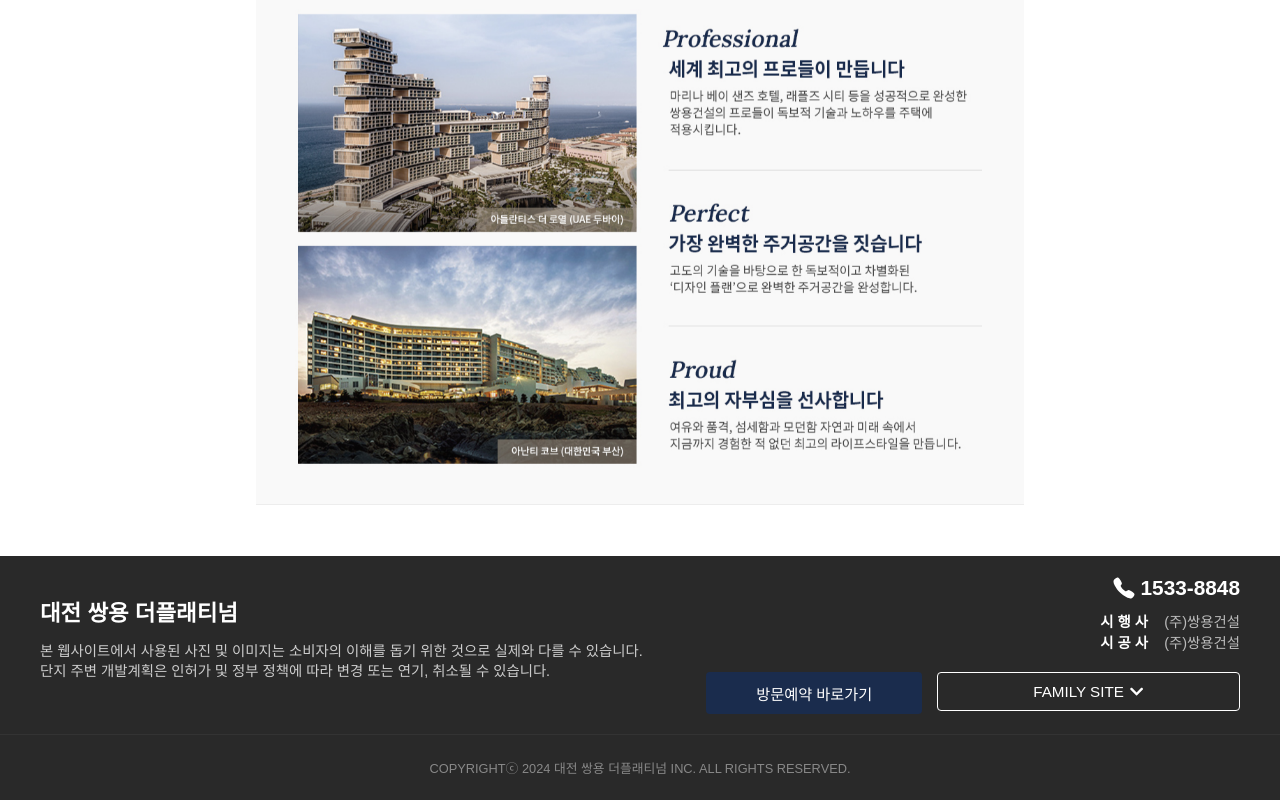
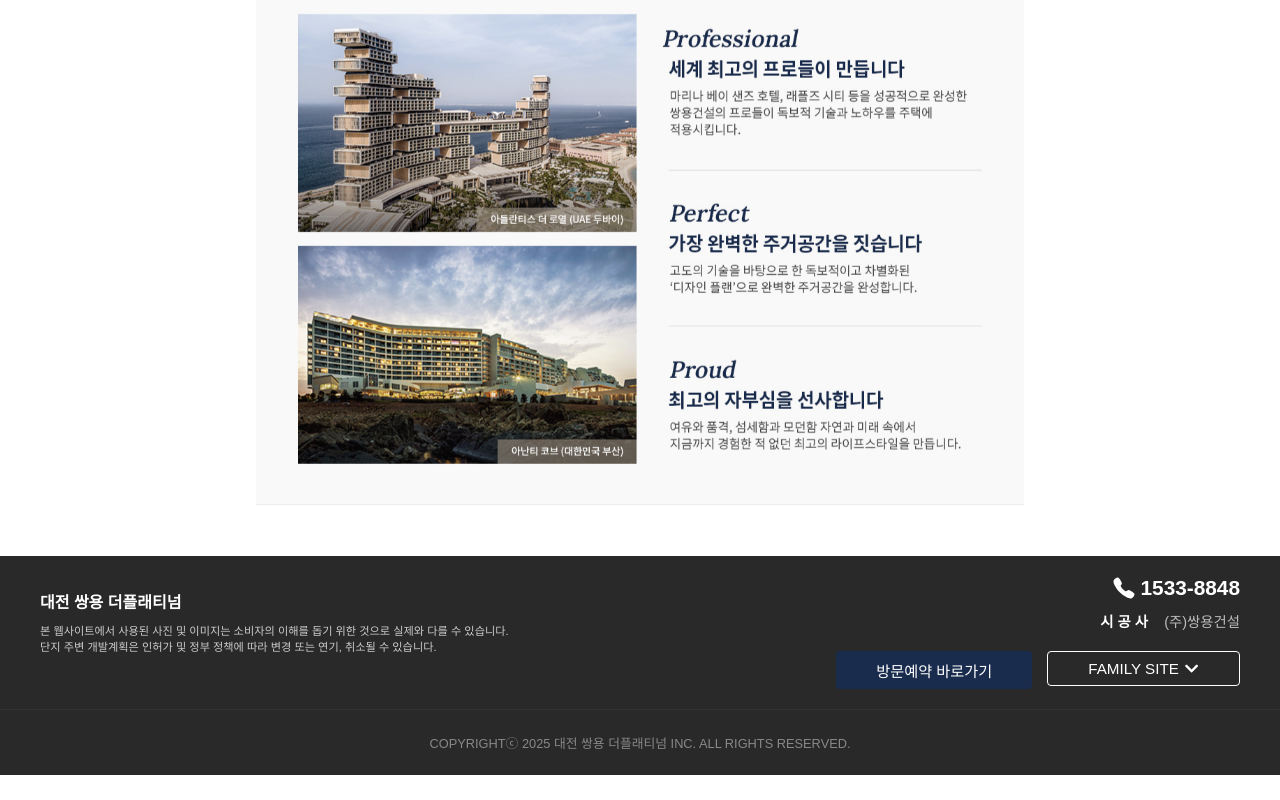
Before and after one commit to parkjihun22/daejeon-ssangyong, a React (Create React App) app: page /Brand/intro in a window 1280 px wide. Shown: the part 1344-2144 px from the top of the page. After the commit the page ends 2119 px from the top, so only its background shows below. Built offline with nearby package versions, Linux system fonts and the light colour scheme; a web font is replaced by a local one.

Commit message:
feat : 푸터변경

```diff
--- a/src/components/Footer/Footer.jsx
+++ b/src/components/Footer/Footer.jsx
@@ -12,20 +12,19 @@ import InterestPopup from "../InterestPopup/InterestPopup";
 // FAMILY SITE 목록 예시
 const partnerSites = [
   { name: "엘리프 세종 5-1", url: "https://www.sekailog.com" },
-  { name: "힐스테이트 용인마크밸리", url: "https://www.alwatanyh.com" },
-  { name: "현대 테크노 레이원시티", url: "https://eliasart.kr/" },
-  { name: "창원 자이위브", url: "https://brings.co.kr/" },
+  { name: "현대 테크노 레이원시티", url: "https://eliasart.kr" },
+  { name: "창원 자이위브", url: "https://brings.co.kr" },
   { name: "대전 성남 우미린", url: "https://www.marvelpartners.co.kr" },
   { name: "용인 푸르지오 원클러스터2단지", url: "https://www.beyinegzersizi.com" },
   { name: "구미 로제비앙 메가시티", url: "https://www.leecols.kr" },
-  { name: "원종 휴먼빌 클라츠", url: "https://www.abcya4.com/" },
-  { name: "신검단 로얄파크시티2", url: "https://www.sketchs.co.kr/" },
-  { name: "군산 경장동 중해마루힐", url: "https://www.cssdesign.kr/" },
+  { name: "원종 휴먼빌 클라츠", url: "https://www.abcya4.com" },
+  { name: "신검단 로얄파크시티2", url: "https://www.sketchs.co.kr" },
+  { name: "군산 경장동 중해마루힐", url: "https://www.cssdesign.kr" },
   { name: "천안 쌍용 센트럴타워", url: "https://www.daincounseling.co.kr" },
-  { name: "평택 브레인시티 수자인", url: "https://www.vaaclubs.com/" },
   { name: "브레인시티 앤네이처 미래도", url: "https://www.marvelpartners.co.kr" },
-  { name: "평택화양 신영지웰", url: "https://delidilly.co.kr/" },
+  { name: "평택화양 신영지웰", url: "https://delidilly.co.kr" },
   { name: "평택화양 동문디이스트", url: "https://www.verficktescheisse.com" },
+  { name: "평택 브레인시티 수자인", url: "https://www.vaaclubs.com" },
 
 ];
 
@@ -63,8 +62,7 @@ const Footer = () => {
         <div className={styles.mobileWrapper}>
           {/* 상단 로고 */}
           <div className={styles.mobileLogo}>
-            <h2>쌍용건설</h2>
-            <p>대전 쌍용 더플래티넘</p>
+            <h2>대전쌍용더플래티넘</h2>
           </div>
 
           {/* 안내문구 */}
@@ -87,9 +85,6 @@ const Footer = () => {
 
           {/* 시행사/시공사 */}
           <div className={styles.mobileCompany}>
-            <div>
-              <strong>시&nbsp;행&nbsp;사</strong> (주)쌍용건설
-            </div>
             <div>
               <strong>시&nbsp;공&nbsp;사</strong> (주)쌍용건설
             </div>
@@ -123,7 +118,7 @@ const Footer = () => {
           {/* COPYRIGHT */}
           <div className={styles.mobileCopyright}>
             <p>
-              COPYRIGHTⓒ 2024 대전 쌍용 더플래티넘 INC. ALL RIGHTS RESERVED.
+              COPYRIGHTⓒ 2025 대전 쌍용 더플래티넘 INC. ALL RIGHTS RESERVED.
             </p>
           </div>
         </div>
@@ -146,9 +141,6 @@ const Footer = () => {
                 <span>1533-8848</span>
               </div>
               <div className={styles.companyInfo}>
-                <div>
-                  <strong>시&nbsp;행&nbsp;사</strong> (주)쌍용건설
-                </div>
                 <div>
                   <strong>시&nbsp;공&nbsp;사</strong> (주)쌍용건설
                 </div>
@@ -178,7 +170,7 @@ const Footer = () => {
           </div>
           <div className={styles.desktopCopyright}>
             <p>
-              COPYRIGHTⓒ 2024 대전 쌍용 더플래티넘 INC. ALL RIGHTS RESERVED.
+              COPYRIGHTⓒ 2025 대전 쌍용 더플래티넘 INC. ALL RIGHTS RESERVED.
             </p>
           </div>
         </>
--- a/src/components/Footer/Footer.module.scss
+++ b/src/components/Footer/Footer.module.scss
@@ -20,19 +20,19 @@
 /* 로고(텍스트/이미지) */
 .mobileLogo {
   h2 {
-    font-size: 1.6rem;
+    font-size: 1rem;
     margin: 0;
   }
   p {
     margin: 5px 0 0;
-    font-size: 0.9rem;
+    font-size: 0.5rem;
     color: #ddd4d8;
   }
 }
 
 /* 안내문구 */
 .mobileInfoText {
-  font-size: 0.9rem;
+  font-size: 0.7rem;
   line-height: 1.4;
   color: #ddd4d8;
   p {
@@ -77,7 +77,7 @@
 .reserveBtn {
   background-color: #1a2c4d;
   color: #fff;
-  padding: 12px;
+  padding: 8px;
   border: none;
   border-radius: 4px;
   font-size: 1rem;
@@ -99,7 +99,7 @@
     background-color: transparent;
     border: 1px solid #fff;
     color: #fff;
-    padding: 12px;
+    padding: 8px;
     border-radius: 4px;
     font-size: 1rem;
     cursor: pointer;
@@ -168,11 +168,11 @@
   .leftSide {
     flex: 1;
     h2 {
-      font-size: 1.4rem;
+      font-size: 1rem;
       margin-bottom: 10px;
     }
     p {
-      font-size: 0.9rem;
+      font-size: 0.7rem;
       color: #ccc;
       line-height: 1.4;
     }
@@ -215,7 +215,7 @@
       border: 1px solid #fff;
       background-color: #1a2c4d;
       color: #fff;
-      padding: 10px 50px;
+      padding: 8px 40px;
       border: none;
       border-radius: 4px;
       font-size: 0.95rem;
@@ -235,7 +235,7 @@
         background-color: transparent;
         border: 1px solid #fff;
         color: #fff;
-        padding: 10px 95px;
+        padding: 8px 40px;
         border-radius: 4px;
         font-size: 0.95rem;
         cursor: pointer;
```
